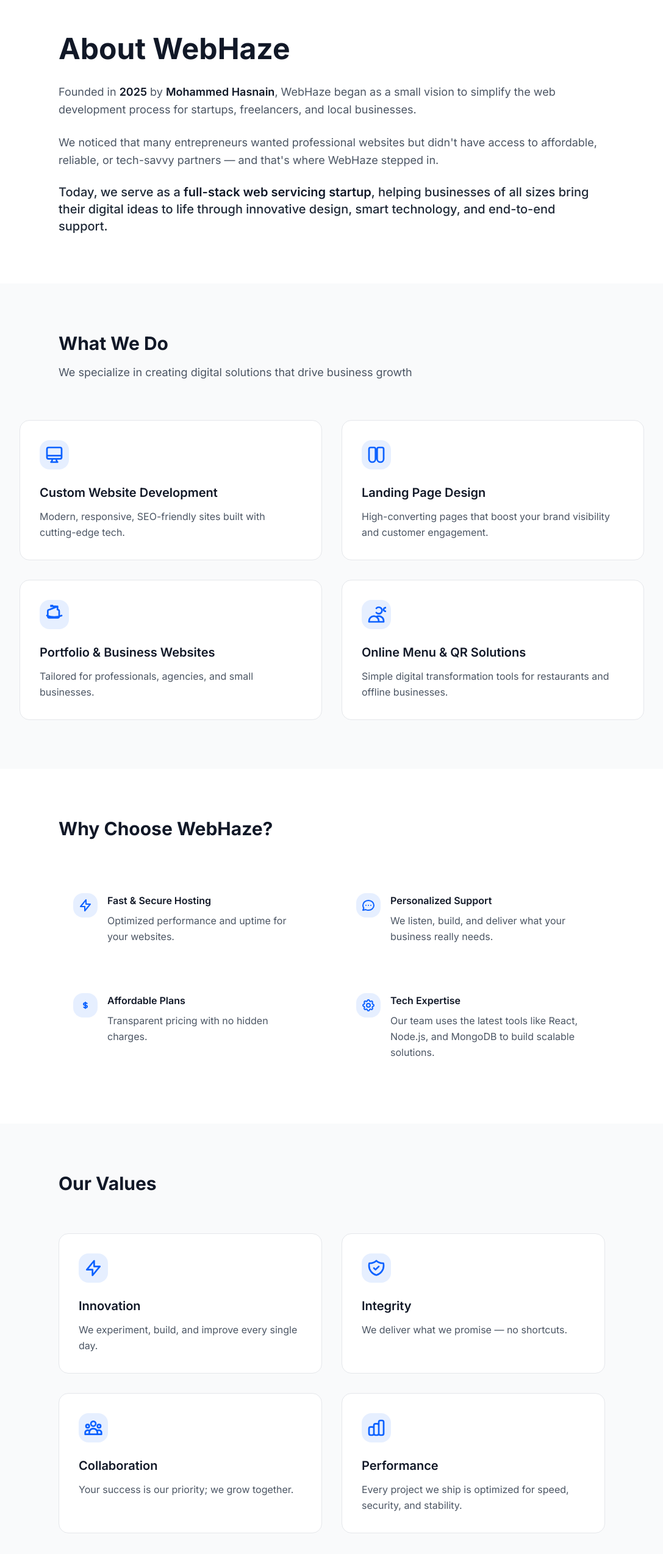
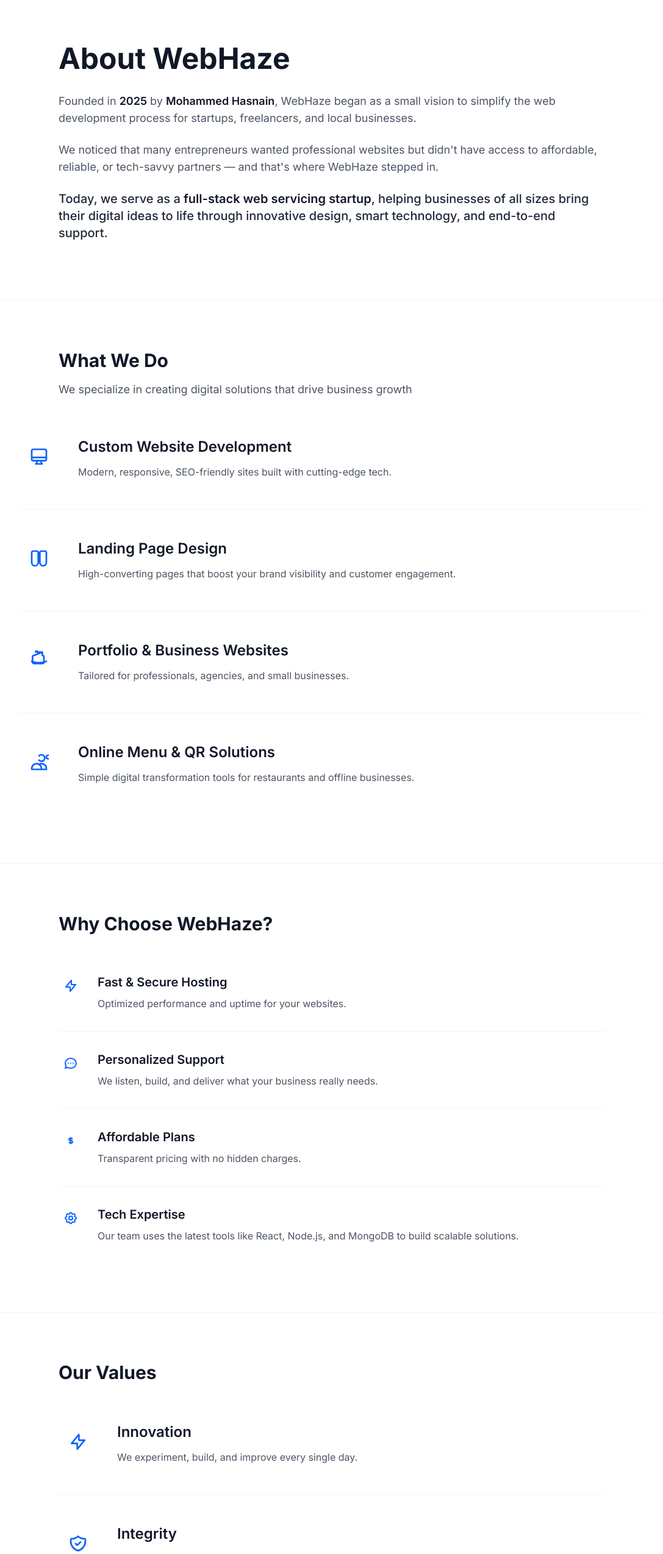
Before and after one commit to MhasnainGIT/WebHaze, a React (Vite) app in the folder client/: page /about in a window 1280 px wide. Shown: the part 120-2669 px from the top of the page at 61% size, without its empty margins (96-1183 px from the left). Built offline with nearby package versions, Linux system fonts and the light colour scheme; the HTML template or start-up script is replaced by a standard one.

Commit message:
updated about section

```diff
--- a/client/src/pages/About.jsx
+++ b/client/src/pages/About.jsx
@@ -132,18 +132,18 @@
             />
 
             {/* Hero Section */}
-            <section className="py-20 bg-white">
-                <div className="container-site">
+            <section className="py-16 sm:py-24">
+                <div className="container-site px-4 sm:px-6">
                     <div className="max-w-4xl mx-auto">
                         <motion.h1
-                            className="text-4xl lg:text-5xl font-bold mb-8 text-gray-900"
+                            className="text-3xl sm:text-4xl lg:text-5xl font-bold mb-8 text-gray-900 leading-tight"
                             initial={{ opacity: 0, y: 20 }}
                             animate={{ opacity: 1, y: 0 }}
                         >
                             About WebHaze
                         </motion.h1>
                         <motion.div
-                            className="space-y-6 text-lg text-gray-600 leading-relaxed"
+                            className="space-y-6 text-base sm:text-lg text-gray-600 leading-relaxed"
                             initial={{ opacity: 0, y: 20 }}
                             animate={{ opacity: 1, y: 0 }}
                             transition={{ delay: 0.1 }}
@@ -154,7 +154,7 @@
                             <p>
                                 We noticed that many entrepreneurs wanted professional websites but didn't have access to affordable, reliable, or tech-savvy partners — and that's where WebHaze stepped in.
                             </p>
-                            <p className="text-xl font-medium text-gray-800">
+                            <p className="text-lg sm:text-xl font-medium text-gray-800">
                                 Today, we serve as a <span className="text-gray-900 font-semibold">full-stack web servicing startup</span>, helping businesses of all sizes bring their digital ideas to life through innovative design, smart technology, and end-to-end support.
                             </p>
                         </motion.div>
@@ -163,31 +163,35 @@
             </section>
 
             {/* What We Do Section */}
-            <section className="py-20 bg-gray-50">
-                <div className="container-site">
-                    <div className="max-w-4xl mx-auto mb-16">
-                        <h2 className="text-3xl font-bold mb-4 text-gray-900">
+            <section className="py-16 sm:py-20 border-t border-gray-100">
+                <div className="container-site px-4 sm:px-6">
+                    <div className="max-w-4xl mx-auto mb-12 sm:mb-16">
+                        <h2 className="text-2xl sm:text-3xl font-bold mb-4 text-gray-900">
                             What We Do
                         </h2>
-                        <p className="text-lg text-gray-600">
+                        <p className="text-base sm:text-lg text-gray-600">
                             We specialize in creating digital solutions that drive business growth
                         </p>
                     </div>
 
-                    <div className="grid md:grid-cols-2 gap-8 max-w-5xl mx-auto">
+                    <div className="max-w-5xl mx-auto space-y-8 sm:space-y-12">
                         {services.map((service, index) => (
                             <motion.div
                                 key={index}
-                                className="p-8 bg-white rounded-lg border border-gray-200 hover:shadow-md transition-shadow duration-200"
+                                className="flex flex-col sm:flex-row gap-6 sm:gap-8 pb-8 sm:pb-12 border-b border-gray-100 last:border-b-0"
                                 initial={{ opacity: 0, y: 20 }}
                                 whileInView={{ opacity: 1, y: 0 }}
                                 transition={{ delay: index * 0.1 }}
                             >
-                                <div className="w-12 h-12 bg-primary/10 rounded-lg flex items-center justify-center mb-6">
+                                <div className="flex-shrink-0">
+                                    <div className="w-12 h-12 sm:w-16 sm:h-16 flex items-center justify-center">
                                         {service.icon}
                                     </div>
-                                <h3 className="text-xl font-semibold mb-3 text-gray-900">{service.title}</h3>
+                                </div>
+                                <div className="flex-1">
+                                    <h3 className="text-xl sm:text-2xl font-semibold mb-3 text-gray-900">{service.title}</h3>
                                     <p className="text-gray-600 leading-relaxed">{service.description}</p>
+                                </div>
                             </motion.div>
                         ))}
                     </div>
@@ -195,30 +199,30 @@
             </section>
 
             {/* Why Choose WebHaze Section */}
-            <section className="py-20 bg-white">
-                <div className="container-site">
-                    <div className="max-w-4xl mx-auto mb-16">
-                        <h2 className="text-3xl font-bold mb-4 text-gray-900">
+            <section className="py-16 sm:py-20 border-t border-gray-100">
+                <div className="container-site px-4 sm:px-6">
+                    <div className="max-w-4xl mx-auto mb-12 sm:mb-16">
+                        <h2 className="text-2xl sm:text-3xl font-bold mb-4 text-gray-900">
                             Why Choose WebHaze?
                         </h2>
                     </div>
 
-                    <div className="grid md:grid-cols-2 gap-8 max-w-4xl mx-auto">
+                    <div className="max-w-4xl mx-auto space-y-6 sm:space-y-8">
                         {whyChoose.map((item, index) => (
                             <motion.div
                                 key={index}
-                                className="flex gap-4 p-6"
+                                className="flex gap-4 sm:gap-6 pb-6 sm:pb-8 border-b border-gray-100 last:border-b-0"
                                 initial={{ opacity: 0, y: 20 }}
                                 whileInView={{ opacity: 1, y: 0 }}
                                 transition={{ delay: index * 0.1 }}
                             >
                                 <div className="flex-shrink-0">
-                                    <div className="w-10 h-10 bg-primary/10 rounded-lg flex items-center justify-center">
+                                    <div className="w-8 h-8 sm:w-10 sm:h-10 flex items-center justify-center">
                                         {item.icon}
                                     </div>
                                 </div>
-                                <div>
-                                    <h3 className="font-semibold text-gray-900 mb-2">{item.title}</h3>
+                                <div className="flex-1">
+                                    <h3 className="text-lg sm:text-xl font-semibold text-gray-900 mb-2">{item.title}</h3>
                                     <p className="text-gray-600 leading-relaxed">{item.description}</p>
                                 </div>
                             </motion.div>
@@ -228,28 +232,32 @@
             </section>
 
             {/* Our Values Section */}
-            <section className="py-20 bg-gray-50">
-                <div className="container-site">
-                    <div className="max-w-4xl mx-auto mb-16">
-                        <h2 className="text-3xl font-bold mb-4 text-gray-900">
+            <section className="py-16 sm:py-20 border-t border-gray-100">
+                <div className="container-site px-4 sm:px-6">
+                    <div className="max-w-4xl mx-auto mb-12 sm:mb-16">
+                        <h2 className="text-2xl sm:text-3xl font-bold mb-4 text-gray-900">
                             Our Values
                         </h2>
                     </div>
 
-                    <div className="grid md:grid-cols-2 gap-8 max-w-4xl mx-auto">
+                    <div className="max-w-4xl mx-auto space-y-8 sm:space-y-12">
                         {values.map((value, index) => (
                             <motion.div
                                 key={index}
-                                className="p-8 bg-white rounded-lg border border-gray-200"
+                                className="flex flex-col sm:flex-row gap-6 sm:gap-8 pb-8 sm:pb-12 border-b border-gray-100 last:border-b-0"
                                 initial={{ opacity: 0, y: 20 }}
                                 whileInView={{ opacity: 1, y: 0 }}
                                 transition={{ delay: index * 0.1 }}
                             >
-                                <div className="w-12 h-12 bg-primary/10 rounded-lg flex items-center justify-center mb-6">
+                                <div className="flex-shrink-0">
+                                    <div className="w-12 h-12 sm:w-16 sm:h-16 flex items-center justify-center">
                                         {value.icon}
                                     </div>
-                                <h3 className="text-xl font-semibold mb-3 text-gray-900">{value.title}</h3>
+                                </div>
+                                <div className="flex-1">
+                                    <h3 className="text-xl sm:text-2xl font-semibold mb-3 text-gray-900">{value.title}</h3>
                                     <p className="text-gray-600 leading-relaxed">{value.description}</p>
+                                </div>
                             </motion.div>
                         ))}
                     </div>
@@ -257,33 +265,33 @@
             </section>
 
             {/* Meet the Founder Section */}
-            <section className="py-20 bg-white">
-                <div className="container-site">
-                    <div className="max-w-4xl mx-auto mb-16">
-                        <h2 className="text-3xl font-bold mb-4 text-gray-900">
+            <section className="py-16 sm:py-20 border-t border-gray-100">
+                <div className="container-site px-4 sm:px-6">
+                    <div className="max-w-4xl mx-auto mb-12 sm:mb-16">
+                        <h2 className="text-2xl sm:text-3xl font-bold mb-4 text-gray-900">
                             Meet the Founder
                         </h2>
                     </div>
 
                     <div className="max-w-3xl mx-auto">
                         <motion.div
-                            className="bg-gray-50 rounded-lg p-8 lg:p-12"
+                            className="flex flex-col sm:flex-row gap-6 sm:gap-8"
                             initial={{ opacity: 0, y: 20 }}
                             whileInView={{ opacity: 1, y: 0 }}
                         >
-                            <div className="flex items-start gap-6">
-                                <div className="w-16 h-16 bg-primary/10 rounded-lg flex items-center justify-center flex-shrink-0">
-                                    <svg className="w-8 h-8 text-primary" fill="none" viewBox="0 0 24 24" stroke="currentColor">
+                            <div className="flex-shrink-0">
+                                <div className="w-16 h-16 sm:w-20 sm:h-20 flex items-center justify-center">
+                                    <svg className="w-8 h-8 sm:w-10 sm:h-10 text-primary" fill="none" viewBox="0 0 24 24" stroke="currentColor">
                                         <path strokeLinecap="round" strokeLinejoin="round" strokeWidth={2} d="M16 7a4 4 0 11-8 0 4 4 0 018 0zM12 14a7 7 0 00-7 7h14a7 7 0 00-7-7z" />
                                     </svg>
                                 </div>
-                                <div>
-                                    <h3 className="text-2xl font-bold mb-2 text-gray-900">Mohammed Hasnain</h3>
+                            </div>
+                            <div className="flex-1">
+                                <h3 className="text-xl sm:text-2xl font-bold mb-2 text-gray-900">Mohammed Hasnain</h3>
                                 <p className="text-primary font-semibold mb-4">Founder & Full Stack Developer</p>
                                 <p className="text-gray-600 leading-relaxed">
                                     A Computer Science Engineer specializing in AI & ML, passionate about building scalable digital products and simplifying web solutions for businesses.
                                 </p>
-                                </div>
                             </div>
                         </motion.div>
                     </div>
@@ -291,17 +299,17 @@
             </section>
 
             {/* Vision Section */}
-            <section className="py-20 bg-gray-50">
-                <div className="container-site">
+            <section className="py-16 sm:py-20 border-t border-gray-100">
+                <div className="container-site px-4 sm:px-6">
                     <motion.div
                         className="max-w-4xl mx-auto"
                         initial={{ opacity: 0, y: 20 }}
                         whileInView={{ opacity: 1, y: 0 }}
                     >
-                        <h2 className="text-3xl font-bold mb-6 text-gray-900">
+                        <h2 className="text-2xl sm:text-3xl font-bold mb-6 text-gray-900">
                             Our Vision
                         </h2>
-                        <p className="text-xl text-gray-600 leading-relaxed">
+                        <p className="text-lg sm:text-xl text-gray-600 leading-relaxed">
                             To become one of the world's most trusted names in web servicing — empowering startups, creators, and businesses globally to go digital with confidence.
                         </p>
                     </motion.div>
@@ -309,21 +317,21 @@
             </section>
 
             {/* CTA Section */}
-            <section className="py-20 bg-primary text-white">
-                <div className="container-site text-center">
+            <section className="py-16 sm:py-20 border-t border-gray-900 bg-gray-900 text-white">
+                <div className="container-site px-4 sm:px-6 text-center">
                     <motion.div
                         initial={{ opacity: 0, y: 20 }}
                         whileInView={{ opacity: 1, y: 0 }}
                     >
-                        <h2 className="text-3xl font-bold mb-6">
+                        <h2 className="text-2xl sm:text-3xl font-bold mb-6">
                             Ready to Grow with WebHaze?
                         </h2>
-                        <p className="text-xl mb-8 opacity-90 max-w-2xl mx-auto">
+                        <p className="text-lg sm:text-xl mb-8 opacity-90 max-w-2xl mx-auto">
                             Let's turn your vision into a beautiful, functional, and growth-ready website.
                         </p>
                         <Link
                             to="/contact"
-                            className="inline-block bg-white text-primary px-8 py-4 rounded-lg font-semibold hover:bg-gray-100 transition-colors"
+                            className="inline-block bg-white text-gray-900 px-6 sm:px-8 py-3 sm:py-4 rounded-lg font-semibold hover:bg-gray-100 transition-colors"
                         >
                             Get Started Today
                         </Link>
```
Lines whose indentation alone changed are shown as unchanged.
